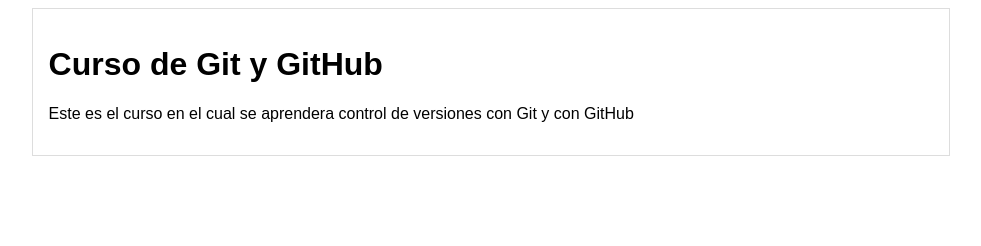
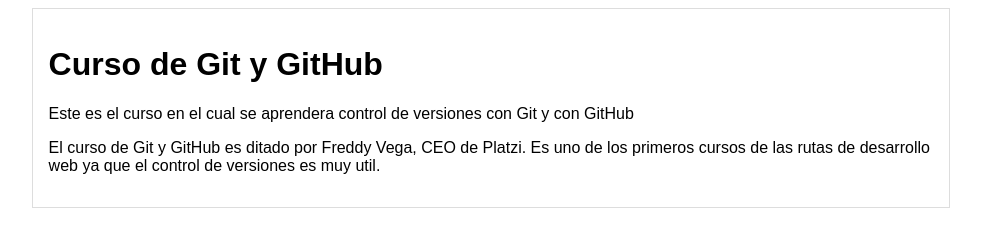
Before and after one commit to Silvestre21/cursoGit, a plain HTML site: page index.html in a window 1280 px wide. Shown: the whole page, without its empty margins (149-1130 px from the left). Drawn offline with Linux system fonts and the light colour scheme.

Commit message:
agrego parrafo a body

```diff
--- a/index.html
+++ b/index.html
@@ -12,6 +12,8 @@
         <h1>Curso de Git y GitHub</h1>
         <p>Este es el curso en el cual
         se aprendera control de versiones con Git y con GitHub</p>
+        <p>El curso de Git y GitHub es ditado por Freddy Vega, CEO de Platzi. Es uno de los primeros cursos de las rutas de desarrollo web
+            ya que el control de versiones es muy util.</p>
     </div>
     </body>
 </html>
```
